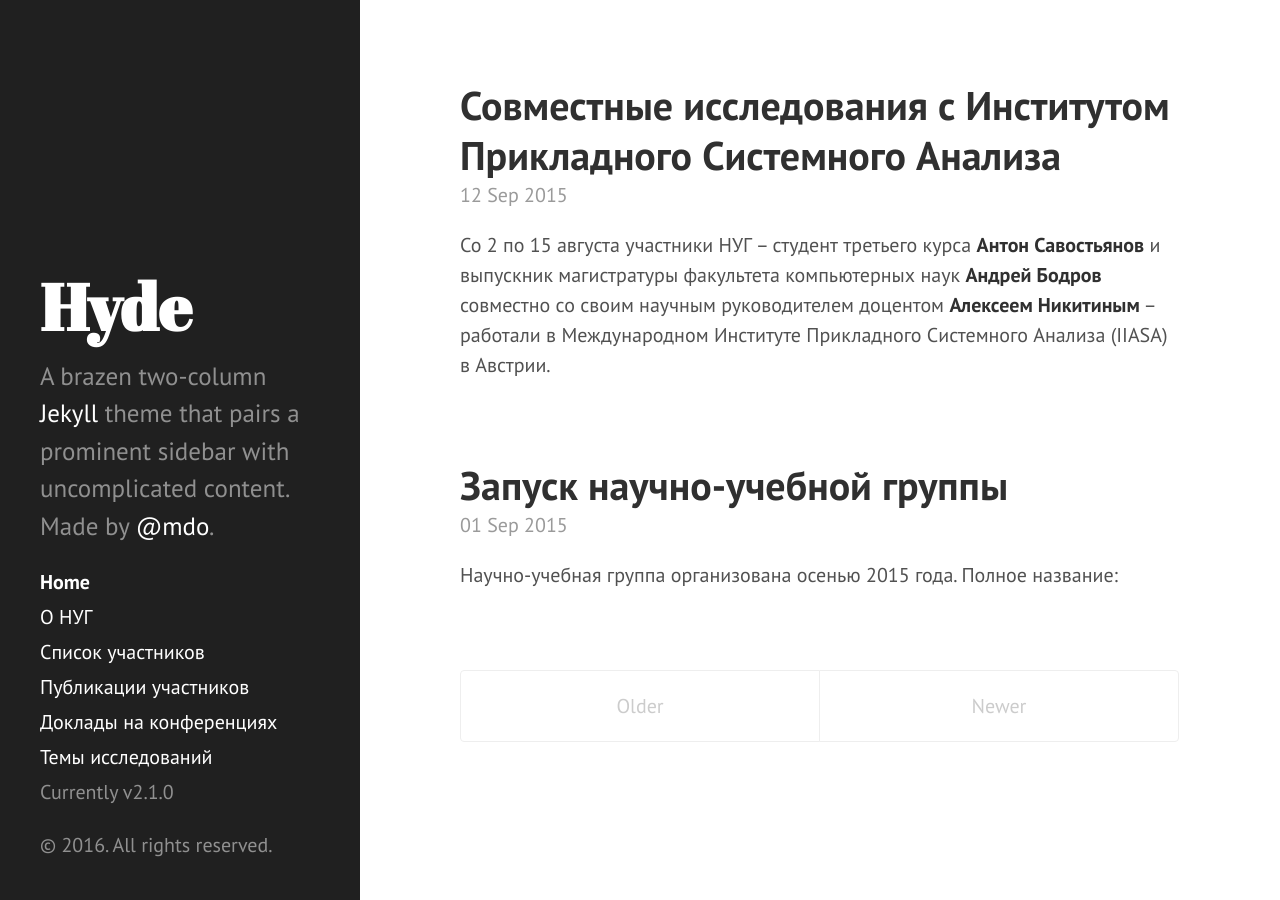
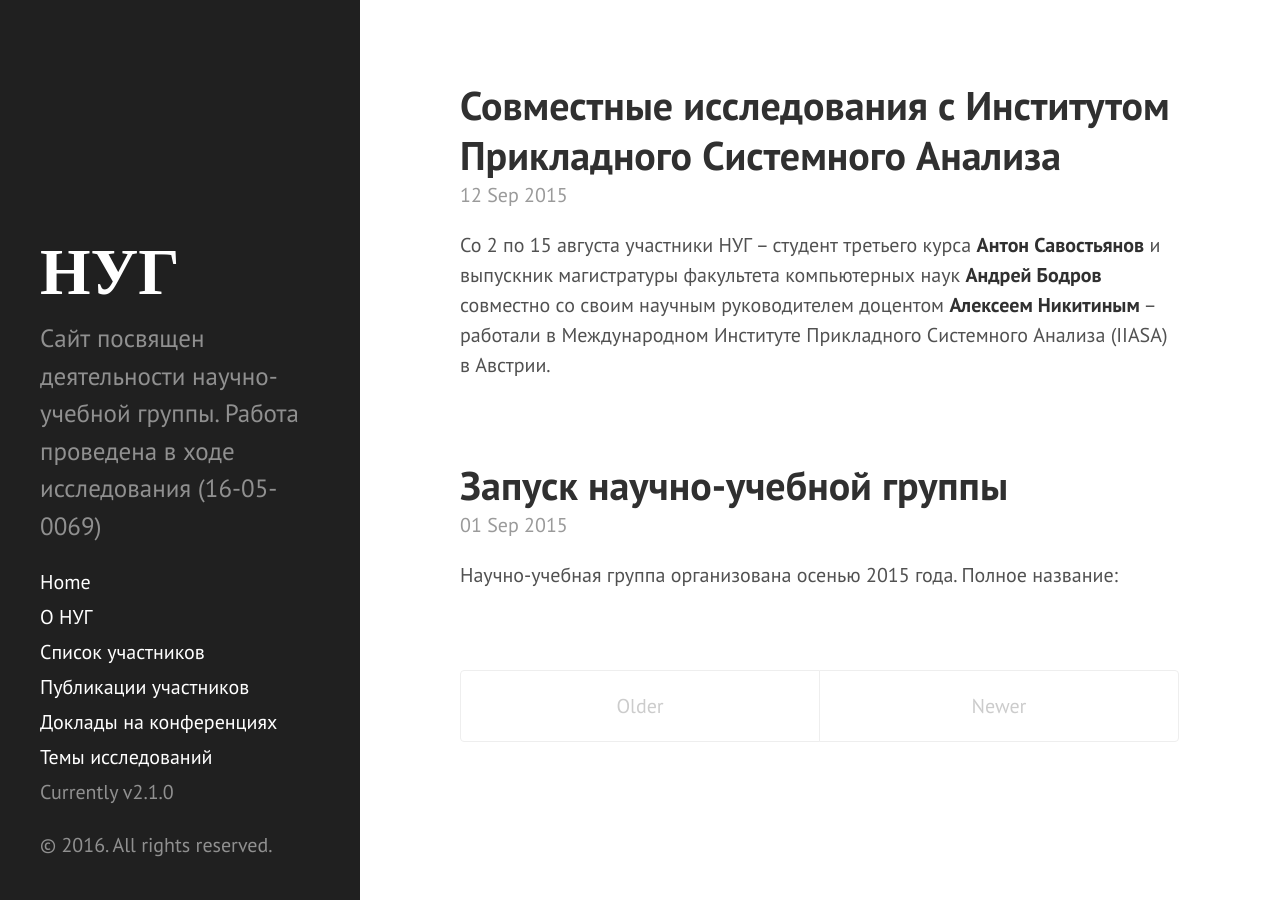
Before and after one commit to hsemmsg/hsemmsg.github.io, a Jekyll site: the page built from index.html, in a window 1280 px wide. Built offline with Jekyll 4.4.1, drawn with Linux system fonts in a browser that asks for light colours; Markdown is read by kramdown in place of the engine named in the settings; the list of posts is cut into pages by our own code.

Commit message:
Changed markdown engine. Fixed separeator in posts. Re-done config

```diff
--- a/_config.yml
+++ b/_config.yml
@@ -1,5 +1,5 @@
 # Dependencies
-markdown:         redcarpet
+markdown:         kramdown
 highlighter:      rouge
 
 gems: [jekyll-paginate]
@@ -10,15 +10,15 @@
 #relative_permalinks: true
 
 # Setup
-title:            Hyde
-tagline:          'A Jekyll theme'
-description:      'A brazen two-column <a href="http://jekyllrb.com" target="_blank">Jekyll</a> theme that pairs a prominent sidebar with uncomplicated content. Made by <a href="https://twitter.com/mdo" target="_blank">@mdo</a>.'
-url:              http://hyde.getpoole.com
-baseurl:          /
+title:            НУГ
+tagline:          'Дифференциальные уравнения и численные методы'
+description:      'Сайт посвящен деятельности научно-учебной группы. Работа проведена в ходе исследования (16-05-0069)'
+url:              http://hsemmsg.github.io/
+baseurl:          http://hsemmsg.github.io/
 
 author:
   name:           'Mark Otto'
-  url:            https://twitter.com/mdo
+  url:            http://hsemmsg.github.io
 
 paginate:         5
 
@@ -26,4 +26,4 @@
 version:          2.1.0
 
 github:
-  repo:           https://github.com/poole/hyde
+  repo:           https://github.com/hsemmsg/hsemmsg.github.io
```
Also changed, not shown: _posts/2015-09-15-iiasa.md (+1 -2 lines).
